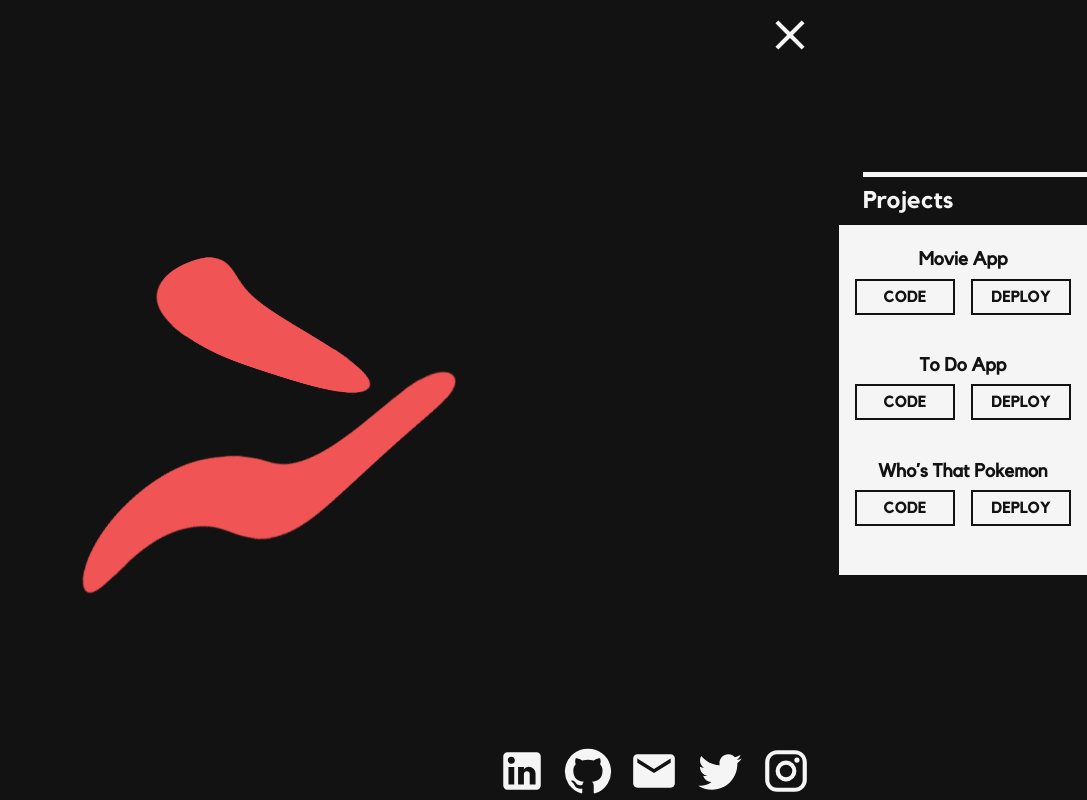
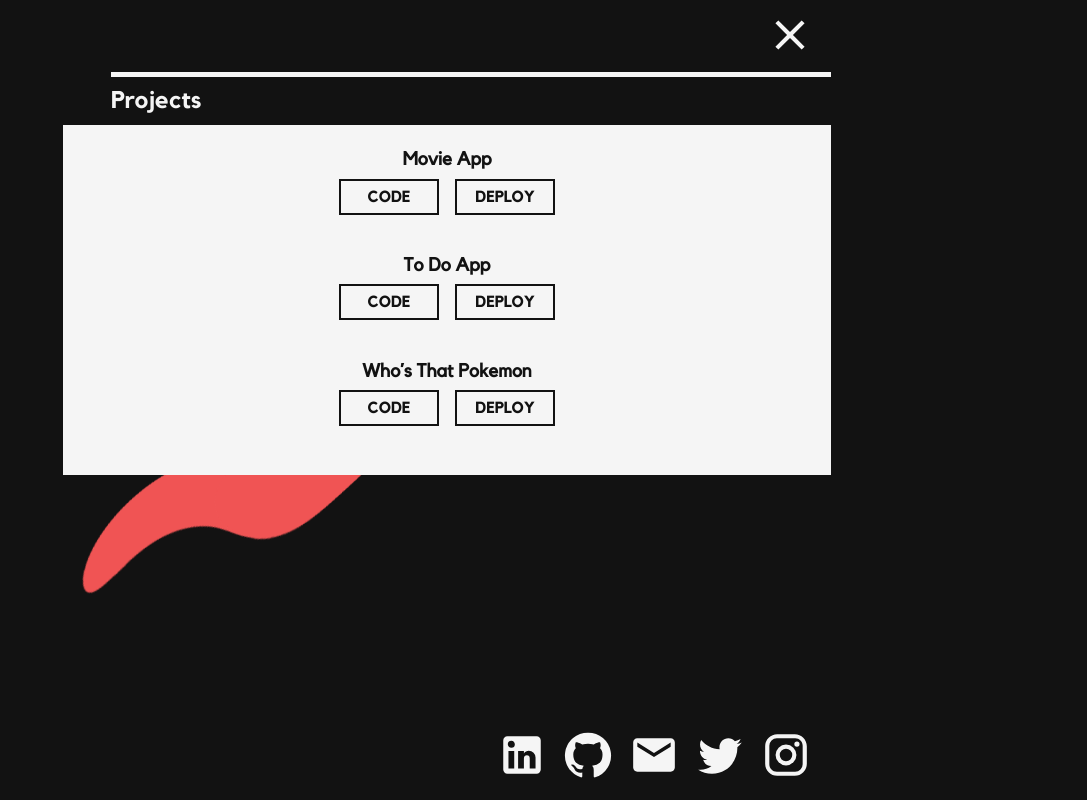
Before and after one commit to nicoprten/NP-Portfolio, a React (Create React App) app: page / in a window 1280 px wide. Both pictures are taken after a click on the icon 983 px from the left and 35 px from the top of the page. Shown: the whole page, without its empty margins (193-1280 px from the left). Built offline with nearby package versions, Linux system fonts and the light colour scheme.

Commit message:
Version final 01

```diff
--- a/src/components/Menu/Menu.jsx
+++ b/src/components/Menu/Menu.jsx
@@ -13,7 +13,7 @@ export default function Menu({handleToggle, menuActive}){
             </div>
             <div className={`menu-container ${menuActive}`}>
                 <h2>Projects</h2>
-                <ul className='projects-container animate__animated animate__backInRight'>
+                <ul className='projects-container'>
                     {projects && projects.map((p, i) => {
                         return(
                             <li key={i}>
--- a/src/components/Menu/Menu.scss
+++ b/src/components/Menu/Menu.scss
@@ -20,24 +20,25 @@
 }
 .menu-container{
     animation: fadeInAnimation .4s linear;
-    position: absolute;
-    top: 20vh;
-    right: 0;
     color: u.$white;
+    margin: 0 auto;
     @include u.tablet{
-        top: 25vh;
+        width: 70%;
     }
     @include u.mobile{
-        position: relative;
-        top: 0;
         width: 80%;
         margin: 0 auto;
     }
     h2{
         border-top: 5px solid u.$white;
         font-family: 'KollektifBold';
-        margin: .5em 0 .5em 1em;
+        margin: .5em 0 .5em 2em;
         padding-top: .5em;
+        animation: fadeInRightBig;
+        animation-duration: .5s;
+        @include u.tablet{
+            margin-left: 4em;
+        }
     }
     .projects-container{
         color: u.$black;
@@ -47,9 +48,9 @@
         flex-direction: column;
         height: 350px;
         overflow-y: auto;
-        @include u.mobile{
-            align-items: center;
-        }
+        align-items: center;
+        animation: backInRight;
+        animation-duration: 1s;
         li{
             padding: 1em;
             h3{
--- a/src/components/ProfileInfo/ProfileInfo.jsx
+++ b/src/components/ProfileInfo/ProfileInfo.jsx
@@ -3,10 +3,10 @@ import style from './ProfileInfo.scss';
 export default function ProfileInfo({profileActive}){
     return(
         <div className={`container-info ${profileActive}`}>
-            <div className="profile-info animate__animated animate__backInLeft">
+            <div className="profile-info">
                 <h1>Nicolás Prtenjaca</h1>
                 <h2>Frontend Developer</h2>
-                <p><span>STACK:</span> HTML, CSS, SASS, Bootstrap, Tailwind, Javascript, JQuery, React, Redux, APIs.</p>
+                <p><span>STACK:</span> HTML, CSS, SASS, Bootstrap, Tailwind, Javascript, JQuery, React, Redux, APIs, NPM, GitHub, Photoshop, Illustrator, AfterEffects.</p>
             </div>
             <div className='container-button'>
                 <button onClick={() => window.open('./CV-v5-english.pdf')}>DOWNLOAD RESUME</button>
--- a/src/components/ProfileInfo/ProfileInfo.scss
+++ b/src/components/ProfileInfo/ProfileInfo.scss
@@ -8,6 +8,7 @@
     flex-direction: column;
     width: 450px;
     border-left: 10px solid white;
+    animation: fadeInAnimation 0.5s linear;
     @include u.mobile{
         margin-top: 5vh;
         flex-wrap: wrap;
@@ -19,6 +20,8 @@
         flex-direction: column;
         gap: 1em;
         align-items: flex-end;
+        animation: fadeInLeftBig;
+        animation-duration: .5s;
         @include u.mobile{
             align-items: flex-start;
         }
@@ -31,7 +34,7 @@
             color: u.$white;
             font-size: 1.8em;
             font-family: 'Kollektif';
-            border-bottom: 10px solid u.$white;
+            border-bottom: 5px solid u.$white;
             padding-bottom: .8em;
         }
         p{
--- a/src/components/SocialLinks/SocialLinks.scss
+++ b/src/components/SocialLinks/SocialLinks.scss
@@ -7,7 +7,7 @@
     position: absolute;
     bottom: 0;
     right: 20px;
-    padding: 0 20vw;
+    padding: 1em 20vw;
     @include u.tablet{
         padding: 1em;
     }
```
